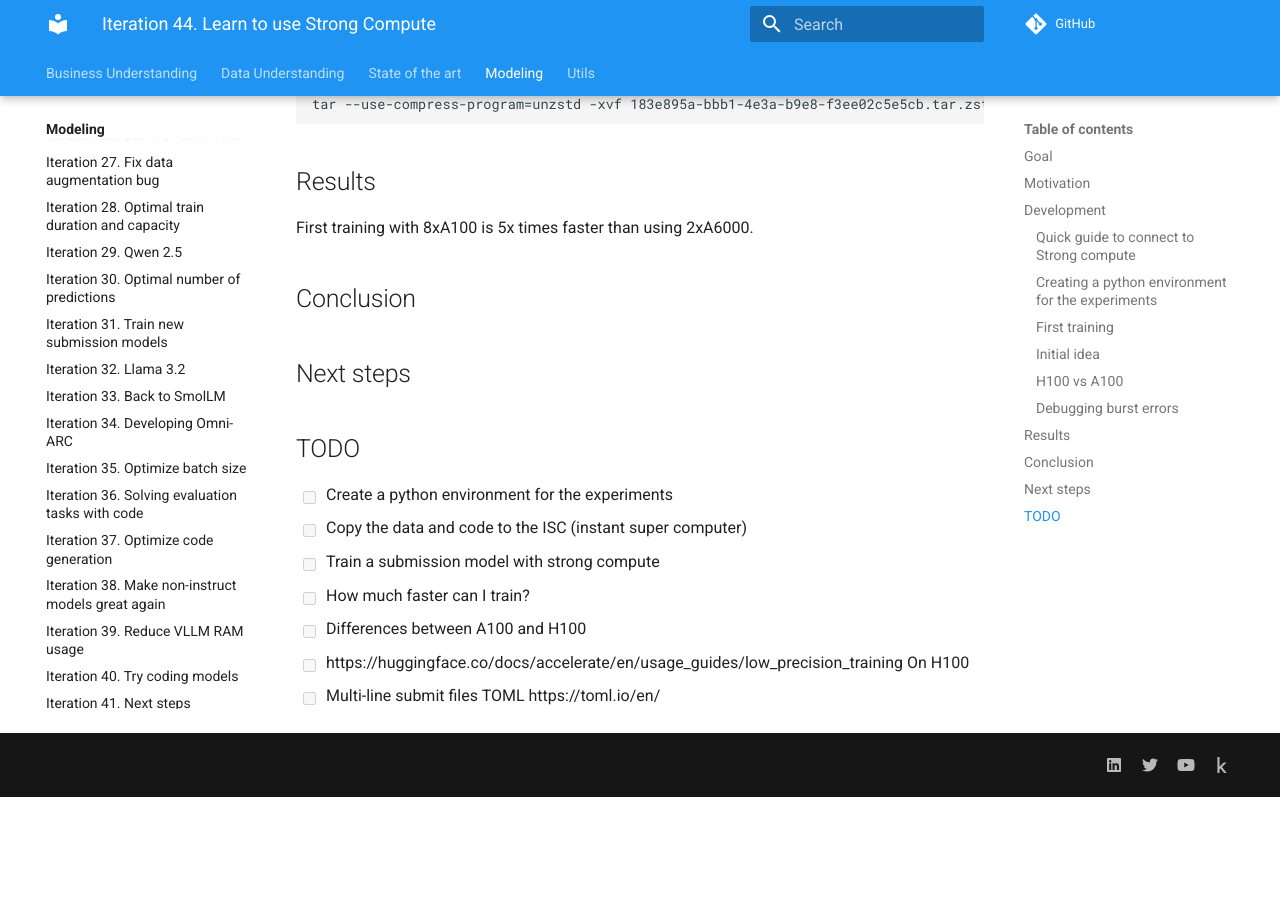
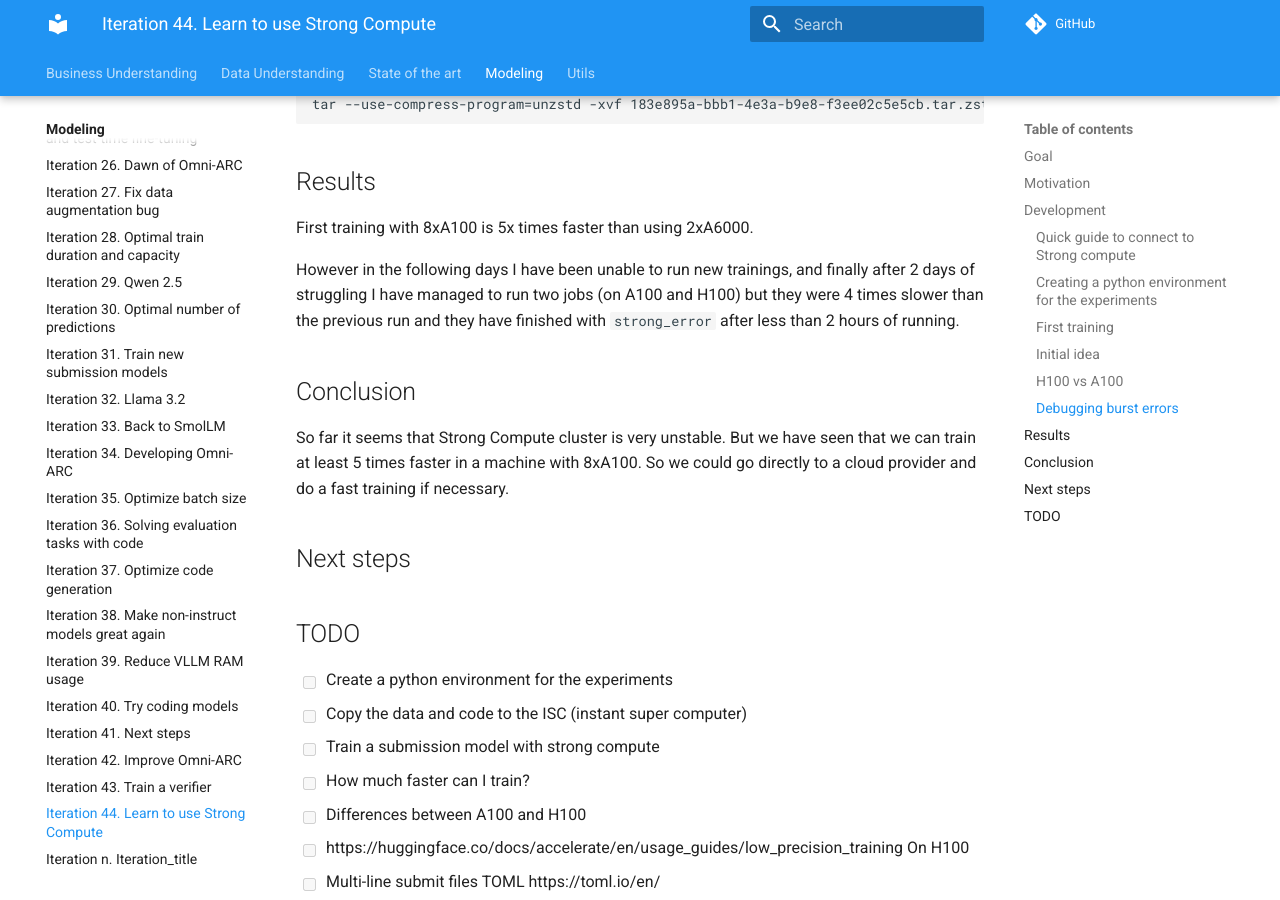
Before and after one commit to zhengjunyao-work/arc24, an MkDocs documentation site: the page built from docs/modeling/Iteration_44_learn_to_use_strong_compute.md, in a window 1280 px wide and 900 px high, scrolled down 2491 px. Built offline with MkDocs 1.6.1 and Material for MkDocs 9.7.7, drawn with Linux system fonts in a browser that asks for light colours; comment, search, counter and statistics services are not loaded; before the commit the page ends 3288 px from its top, so only the background shows below that.

Commit message:
updated documentation

```diff
--- a/docs/modeling/Iteration_44_learn_to_use_strong_compute.md
+++ b/docs/modeling/Iteration_44_learn_to_use_strong_compute.md
@@ -86,7 +86,15 @@
 
 First training with 8xA100 is 5x times faster than using 2xA6000.
 
+However in the following days I have been unable to run new trainings, and finally after 2 days
+of struggling I have managed to run two jobs (on A100 and H100) but they were 4 times slower than the
+previous run and they have finished with `strong_error` after less than 2 hours of running.
+
 ## Conclusion
+
+So far it seems that Strong Compute cluster is very unstable. But we have seen that we can train at
+least 5 times faster in a machine with 8xA100. So we could go directly to a cloud provider and do a fast
+training if necessary.
 
 ## Next steps
 
```
